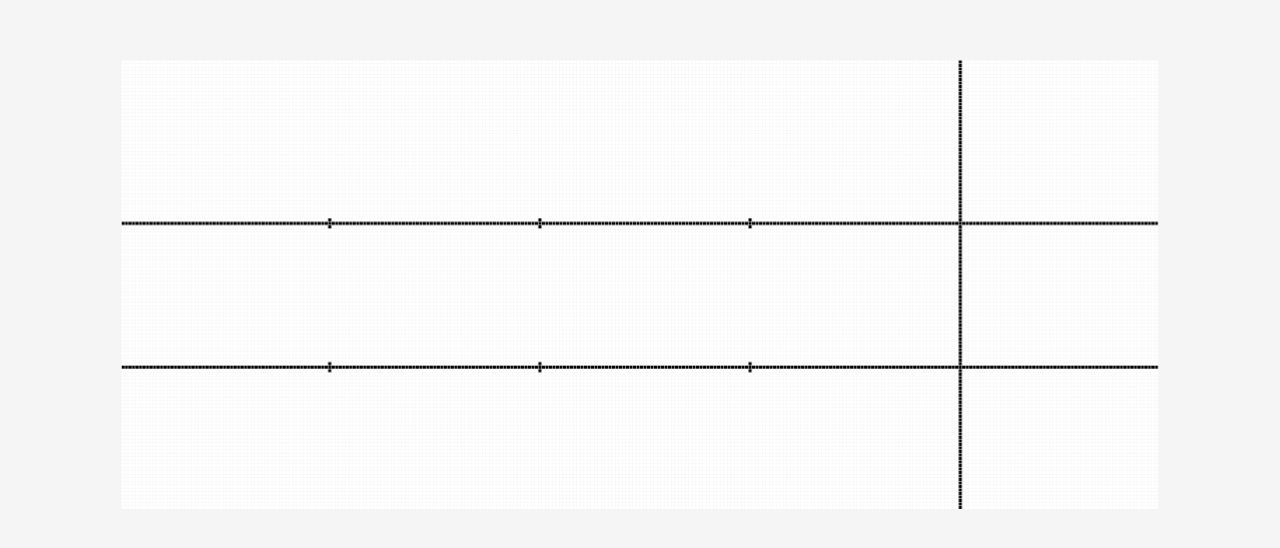
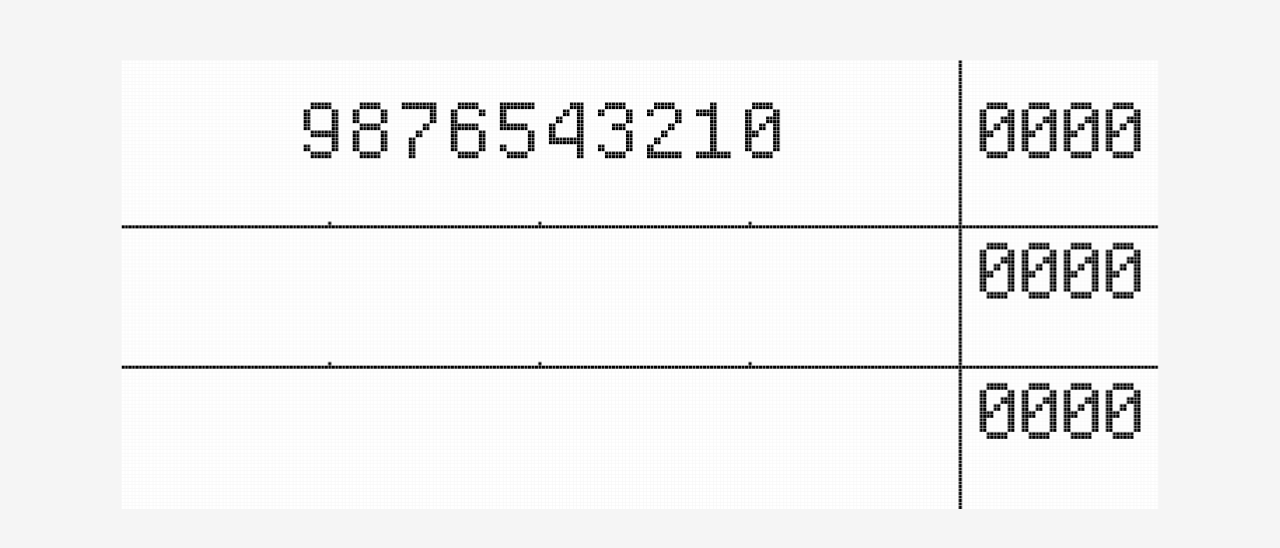
Before and after one commit to object1037/dash, a plain HTML site: page util/index.html in a window 1280 px wide. Shown: the part 282-830 px from the top of the page. Drawn offline with Linux system fonts and the light colour scheme.

Commit message:
basic number display

```diff
--- /dev/null
+++ b/util/fonts.js
@@ -0,0 +1,161 @@
+const fonts = [[
+  // 0
+  0x00, 0x00, 0x00,
+  0x00, 0x00, 0x00,
+  0x03, 0xFF, 0xC0,
+  0x03, 0xFF, 0xC0,
+  0x0C, 0xC0, 0x30,
+  0x0C, 0xC0, 0x30,
+  0x0C, 0x30, 0x30,
+  0x0C, 0x30, 0x30,
+  0x0C, 0x0C, 0x30,
+  0x0C, 0x0C, 0x30,
+  0x03, 0xFF, 0xC0,
+  0x03, 0xFF, 0xC0,
+  0x00, 0x00, 0x00,
+  0x00, 0x00, 0x00,
+], [
+  // 1
+  0x00, 0x00, 0x00,
+  0x00, 0x00, 0x00,
+  0x00, 0x00, 0x30,
+  0x00, 0x00, 0x30,
+  0x00, 0x00, 0x30,
+  0x00, 0x00, 0x30,
+  0x0F, 0xFF, 0xF0,
+  0x0F, 0xFF, 0xF0,
+  0x03, 0x00, 0x30,
+  0x03, 0x00, 0x30,
+  0x03, 0x00, 0x30,
+  0x03, 0x00, 0x30,
+  0x00, 0x00, 0x00,
+  0x00, 0x00, 0x00,
+], [
+  // 2
+  0x00, 0x00, 0x00,
+  0x00, 0x00, 0x00,
+  0x03, 0xC0, 0x30,
+  0x03, 0xC0, 0x30,
+  0x0C, 0x30, 0x30,
+  0x0C, 0x30, 0x30,
+  0x0C, 0x0C, 0x30,
+  0x0C, 0x0C, 0x30,
+  0x0C, 0x03, 0x30,
+  0x0C, 0x03, 0x30,
+  0x03, 0x00, 0xF0,
+  0x03, 0x00, 0xF0,
+  0x00, 0x00, 0x00,
+  0x00, 0x00, 0x00,
+], [
+  // 3
+  0x00, 0x00, 0x00,
+  0x00, 0x00, 0x00,
+  0x03, 0xCF, 0xC0,
+  0x03, 0xCF, 0xC0,
+  0x0C, 0x30, 0x30,
+  0x0C, 0x30, 0x30,
+  0x0C, 0x30, 0x30,
+  0x0C, 0x30, 0x30,
+  0x0C, 0x00, 0x30,
+  0x0C, 0x00, 0x30,
+  0x03, 0x00, 0xC0,
+  0x03, 0x00, 0xC0,
+  0x00, 0x00, 0x00,
+  0x00, 0x00, 0x00,
+], [
+  // 4
+  0x00, 0x00, 0x00,
+  0x00, 0x00, 0x00,
+  0x0F, 0xFF, 0xF0,
+  0x0F, 0xFF, 0xF0,
+  0x0C, 0x03, 0x00,
+  0x0C, 0x03, 0x00,
+  0x03, 0x03, 0x00,
+  0x03, 0x03, 0x00,
+  0x00, 0xC3, 0x00,
+  0x00, 0xC3, 0x00,
+  0x00, 0x3F, 0x00,
+  0x00, 0x3F, 0x00,
+  0x00, 0x00, 0x00,
+  0x00, 0x00, 0x00,
+], [
+  // 5
+  0x00, 0x00, 0x00,
+  0x00, 0x00, 0x00,
+  0x0C, 0x0F, 0xC0,
+  0x0C, 0x0F, 0xC0,
+  0x0C, 0x30, 0x30,
+  0x0C, 0x30, 0x30,
+  0x0C, 0x30, 0x30,
+  0x0C, 0x30, 0x30,
+  0x0C, 0x30, 0x30,
+  0x0C, 0x30, 0x30,
+  0x0F, 0xF0, 0xC0,
+  0x0F, 0xF0, 0xC0,
+  0x00, 0x00, 0x00,
+  0x00, 0x00, 0x00,
+], [
+  // 6
+  0x00, 0x00, 0x00,
+  0x00, 0x00, 0x00,
+  0x03, 0x0F, 0xC0,
+  0x03, 0x0F, 0xC0,
+  0x0C, 0x30, 0x30,
+  0x0C, 0x30, 0x30,
+  0x0C, 0x30, 0x30,
+  0x0C, 0x30, 0x30,
+  0x0C, 0x30, 0x30,
+  0x0C, 0x30, 0x30,
+  0x03, 0xFF, 0xC0,
+  0x03, 0xFF, 0xC0,
+  0x00, 0x00, 0x00,
+  0x00, 0x00, 0x00,
+], [
+  // 7
+  0x00, 0x00, 0x00,
+  0x00, 0x00, 0x00,
+  0x0F, 0xC0, 0x00,
+  0x0F, 0xC0, 0x00,
+  0x0C, 0x30, 0x00,
+  0x0C, 0x30, 0x00,
+  0x0C, 0x0C, 0x00,
+  0x0C, 0x0C, 0x00,
+  0x0C, 0x03, 0xF0,
+  0x0C, 0x03, 0xF0,
+  0x0C, 0x00, 0x00,
+  0x0C, 0x00, 0x00,
+  0x00, 0x00, 0x00,
+  0x00, 0x00, 0x00,
+], [
+  // 8
+  0x00, 0x00, 0x00,
+  0x00, 0x00, 0x00,
+  0x03, 0xCF, 0xC0,
+  0x03, 0xCF, 0xC0,
+  0x0C, 0x30, 0x30,
+  0x0C, 0x30, 0x30,
+  0x0C, 0x30, 0x30,
+  0x0C, 0x30, 0x30,
+  0x0C, 0x30, 0x30,
+  0x0C, 0x30, 0x30,
+  0x03, 0xCF, 0xC0,
+  0x03, 0xCF, 0xC0,
+  0x00, 0x00, 0x00,
+  0x00, 0x00, 0x00,
+], [
+  // 9
+  0x00, 0x00, 0x00,
+  0x00, 0x00, 0x00,
+  0x03, 0xFF, 0xC0,
+  0x03, 0xFF, 0xC0,
+  0x0C, 0x0C, 0x30,
+  0x0C, 0x0C, 0x30,
+  0x0C, 0x0C, 0x30,
+  0x0C, 0x0C, 0x30,
+  0x0C, 0x0C, 0x30,
+  0x0C, 0x0C, 0x30,
+  0x03, 0xF0, 0xC0,
+  0x03, 0xF0, 0xC0,
+  0x00, 0x00, 0x00,
+  0x00, 0x00, 0x00,
+]];
--- a/util/index.html
+++ b/util/index.html
@@ -4,6 +4,7 @@
 <body>
   <canvas>
   </canvas>
+  <script src="./fonts.js"></script>
   <script>
     const COLS = 128;
     const ROWS = 296;
@@ -33,6 +34,18 @@
       canvas.style.transform = 'rotate(90deg)';
     })
 
+    const toIdx = (x, y) => {
+      return y * 16 + x;
+    }
+
+    const drawFont = (start_x, start_y, font, buf) => {
+      for (let offset_x = 0; offset_x < 3; offset_x++) {
+        for (let offset_y = 0; offset_y < 14; offset_y++) {
+          buf[toIdx(start_x + offset_x, start_y + offset_y)] |= font[offset_y * 3 + offset_x];
+        }
+      }
+    }
+
     const draw = () => {
       ctx.fillStyle = '#f5f5f5';
       ctx.fillRect(0, 0, width, height);
@@ -52,35 +65,30 @@
     for (let i = 0; i < buf.length; i++) {
       const x = i % 16;
       const y = Math.floor(i / 16);
-      switch (x) {
-        case 5:
-          buf[i] |= 0x02;
-          break;
 
-        case 10:
-          buf[i] |= 0x01;
-          break;
-
-        // case 0:
-        //   buf[i] |= 0x04;
-        //   break;
-
-        default:
-          break;
+      // Horizontal lines
+      if (x == 5 || x == 10) {
+        buf[i] |= 0x01;
+        // tick marks
+        if (y > 56 && (y - 56) % 60 == 0) {
+          buf[i] |= 0x03;
+        }
       }
 
-      if (y === 56) {
+      // Vertical lines
+      if (y == 56) {
         buf[i] |= 0xFF;
       }
 
-      if (y > 56 && (y - 56) % 60 === 0) {
-        if (x === 5) {
-          buf[i] |= 0x07;
-        } else if (x === 10) {
-          buf[i] |= 0x03;
-        } else if (x === 11) {
-          buf[i] |= 0x80;
+      // Font render
+      for (let x = 0; x < 3; x++) {
+        for (let y = 0; y < 4; y++) {
+          drawFont(1 + x * 5, 3 + y * 12, fonts[0], buf);
         }
+      }
+
+      for (let y = 0; y < 10; y++) {
+        drawFont(1, 106 + y * 14, fonts[y], buf);
       }
     }
 
```
Also changed, not shown: firmware/main/CMakeLists.txt, 6 other files.
